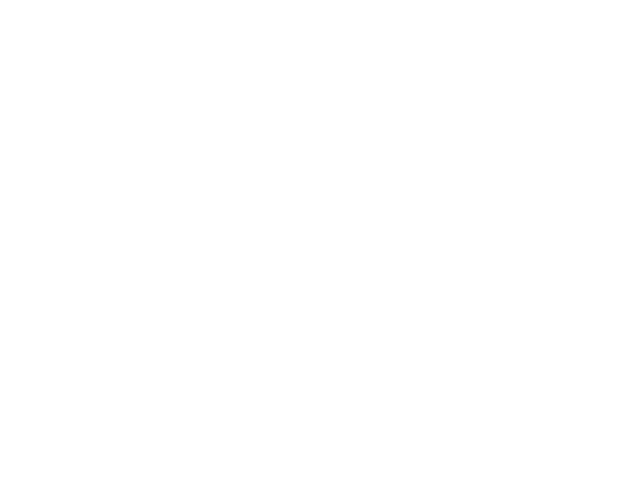
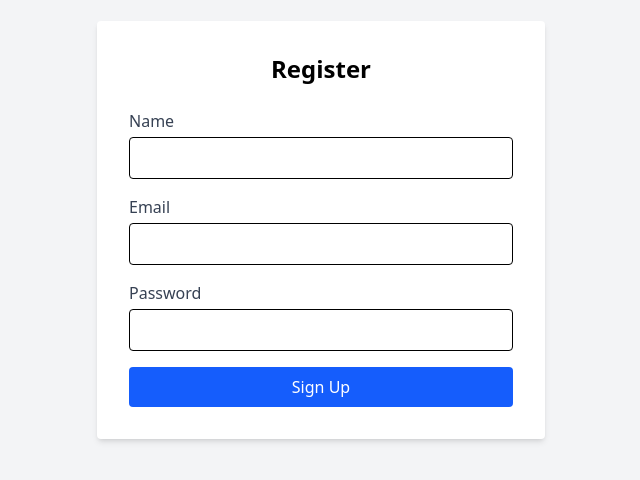
Before and after one commit to Husein8/bosnian-learning-app, a Vue app: page /Register in a window 1280 px wide. Before the commit this address had no page. Shown: the part 170-650 px from the top of the page, without its empty margins (319-959 px from the left). Built offline with nearby package versions, Linux system fonts and the light colour scheme.

Commit message:
Feat: register added

```diff
--- a/src/components/Navbar.vue
+++ b/src/components/Navbar.vue
@@ -55,11 +55,14 @@
   </button>
 </RouterLink>
 
+        <RouterLink to="/register">
+
           <button
             class="border border-blue-600 text-blue-600 px-4 py-1 rounded hover:bg-blue-50"
           >
             Register
           </button>
+          </RouterLink>
         </div>
       </div>
     </div>
--- a/src/router/index.ts
+++ b/src/router/index.ts
@@ -1,10 +1,12 @@
 import { createRouter, createWebHistory } from "vue-router";
 import Homepage from "../views/pages/Homepage.vue";
 import LoginPage from '../views/pages/LogInpage.vue'
+import RegisterPage from "../views/pages/RegisterPage.vue";
 
 const routes = [
   { path: "/", name: "Home", component: Homepage },
   { path: "/login", name: "Login", component: LoginPage }, // Add this line
+  { path: "/Register", name: "Register", component: RegisterPage }, // Add this line
 ];
 
 const router = createRouter({
--- a/src/views/pages/LoginPage.vue
+++ b/src/views/pages/LoginPage.vue
@@ -36,9 +36,13 @@
         </button>
       </form>
 
+
       <p class="mt-6 text-center text-gray-600">
         Don't have an account?
-        <a href="/register" class="text-blue-600 hover:underline">Register here</a>
+        <RouterLink to="/register">
+          <a href="/register" class="text-blue-600 hover:underline">Register here</a>
+        </RouterLink>
+
       </p>
     </div>
   </section>
@@ -46,6 +50,7 @@
 
 <script setup lang="ts">
 import { ref } from 'vue'
+import { RouterLink } from 'vue-router';
 
 const email = ref('')
 const password = ref('')
--- /dev/null
+++ b/src/views/pages/RegisterPage.vue
@@ -0,0 +1,28 @@
+<template>
+  <div class="min-h-screen flex items-center justify-center bg-gray-100">
+    <div class="bg-white p-8 rounded shadow-md w-full max-w-md">
+      <h2 class="text-2xl font-bold mb-6 text-center">Register</h2>
+      <form>
+        <div class="mb-4">
+          <label for="name" class="block mb-1 text-gray-700">Name</label>
+          <input id="name" type="text" class="w-full px-4 py-2 border rounded" />
+        </div>
+        <div class="mb-4">
+          <label for="email" class="block mb-1 text-gray-700">Email</label>
+          <input id="email" type="email" class="w-full px-4 py-2 border rounded" />
+        </div>
+        <div class="mb-4">
+          <label for="password" class="block mb-1 text-gray-700">Password</label>
+          <input id="password" type="password" class="w-full px-4 py-2 border rounded" />
+        </div>
+        <button type="submit" class="w-full bg-blue-600 text-white py-2 rounded hover:bg-blue-700">
+          Sign Up
+        </button>
+      </form>
+    </div>
+  </div>
+</template>
+
+<script setup lang="ts">
+// Form handling logic can be added here later
+</script>
```
